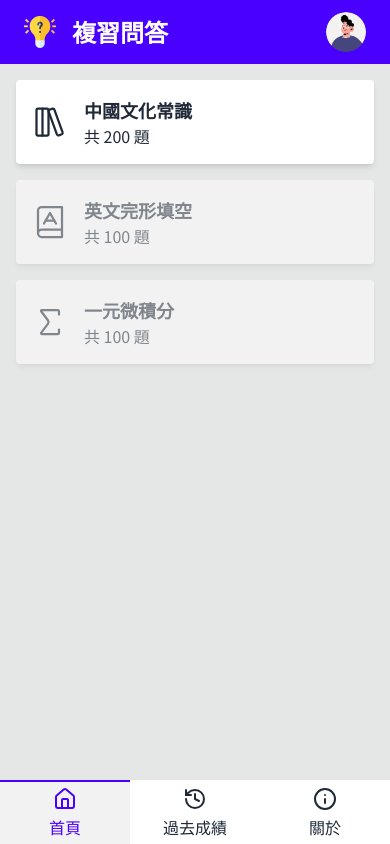
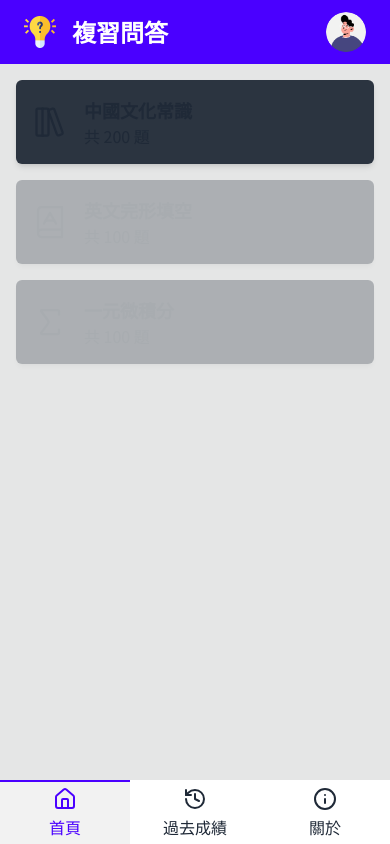
Before and after one commit to hongfanmeng/quiz-app, a React (Vite) app: page / in a window 390 px wide. Built offline with nearby package versions, Linux system fonts and the light colour scheme.

Commit message:
style: responsive layout for PC

```diff
--- a/src/index.css
+++ b/src/index.css
@@ -4,3 +4,7 @@
 @tailwind base;
 @tailwind components;
 @tailwind utilities;
+
+:root {
+  @apply bg-base-300;
+}
--- a/src/layouts/index.tsx
+++ b/src/layouts/index.tsx
@@ -17,14 +17,28 @@ export const RootLayout: React.FC<LayoutProps> = ({ children }) => {
   const { pathname } = useLocation();
 
   return (
-    <main className="h-screen w-full flex flex-col bg-base-300">
-      <div className="flex-1 h-0 w-full">{children}</div>
-      <div className="btm-nav relative">
+    <main className="h-screen w-full flex flex-col">
+      <div className="navbar bg-primary px-6 items-center">
+        <div className="container max-w-[1280px] mx-auto">
+          <img alt="icon" src="/icon.png" className="w-8 h-8" />
+          <a className="font-bold text-2xl text-white ml-4">複習問答</a>
+          <div className="flex-1" />
+          <img alt="avatar" src="/avatar.png" className="w-10 rounded-full" />
+        </div>
+      </div>
+
+      <div className="flex-1 h-0 w-full container mx-auto max-w-[1280px]">
+        {children}
+      </div>
+
+      <div className="bg-base-100">
+        <div className="btm-nav relative container mx-auto max-w-[1280px]">
           {tabs.map((tab) => (
             <button
               key={tab.path}
               className={clsx(
-              pathname == tab.path && "active text-primary bg-base-200"
+                pathname == tab.path && "active text-primary bg-base-200",
+                "hover:bg-base-200"
               )}
               onClick={() => navigate(tab.path)}
             >
@@ -33,6 +47,7 @@ export const RootLayout: React.FC<LayoutProps> = ({ children }) => {
             </button>
           ))}
         </div>
+      </div>
     </main>
   );
 };
--- a/src/pages/exam/question.tsx
+++ b/src/pages/exam/question.tsx
@@ -42,12 +42,12 @@ export const QuestionPage: React.FC = () => {
   };
 
   return (
-    <div className="h-screen flex flex-col bg-base-300 p-4 gap-4">
+    <div className="h-screen flex flex-col p-4 gap-4 container mx-auto max-w-[1280px]">
       <div className="flex gap-4 relative">
         <button onClick={() => navigate(-1)} className="absolute top-1">
           <ArrowLeft className="text-white" />
         </button>
-        <span className="font-bold text-xl text-white mx-auto">
+        <span className="font-bold text-xl text-white mx-auto lg:text-2xl">
           {exam?.title}
         </span>
       </div>
@@ -62,9 +62,9 @@ export const QuestionPage: React.FC = () => {
         </span>
       </div>
       {currentQuestion && (
-        <div className="p-4 bg-base-100 rounded-2xl flex-1">
-          <div className="flex flex-col gap-12 h-full">
-            <span className="text-xl font-bold">
+        <div className="p-4 bg-base-100 rounded-2xl flex-1 w-full lg:p-12">
+          <div className="flex flex-col gap-12 h-full max-w-[800px] mx-auto">
+            <span className="font-bold text-xl lg:text-2xl">
               {currentQuestion.question}
             </span>
 
@@ -78,6 +78,7 @@ export const QuestionPage: React.FC = () => {
                     key={letter}
                     className={twMerge(
                       "rounded-md flex gap-2 px-6 py-4 items-center bg-neutral",
+                      !currentAnswer && "cursor-pointer",
                       selected && !correct && "text-gray-200 bg-red-500",
                       currentAnswer &&
                         letter === currentQuestion.ans &&
--- a/src/pages/home.tsx
+++ b/src/pages/home.tsx
@@ -12,20 +12,14 @@ const exams = [
 export const HomePage: React.FC = () => {
   const navigate = useNavigate();
   return (
-    <div className="h-full flex flex-col">
-      <div className="navbar bg-primary px-6 items-center">
-        <img alt="icon" src="/icon.png" className="w-8 h-8" />
-        <a className="font-bold text-2xl text-white ml-4">複習問答</a>
-        <div className="flex-1" />
-        <img alt="avatar" src="/avatar.png" className="w-10 rounded-full" />
-      </div>
     <div className="flex flex-col gap-4 p-4 flex-1">
       {exams.map((exam) => (
         <div
           className={clsx(
-              "rounded shadow-md w-full p-4 bg-base-100 ",
-              exam.disabled && "opacity-50",
-              !exam.disabled && "active:bg-base-200"
+            "rounded-md shadow-md w-full p-4 bg-neutral",
+            exam.disabled && "opacity-30",
+            !exam.disabled &&
+              "active:bg-base-200 hover:bg-base-100 cursor-pointer"
           )}
           onClick={() => !exam.disabled && navigate(`/exam/${exam.key}`)}
         >
@@ -39,6 +33,5 @@ export const HomePage: React.FC = () => {
         </div>
       ))}
     </div>
-    </div>
   );
 };
```
Lines whose indentation alone changed are shown as unchanged.
